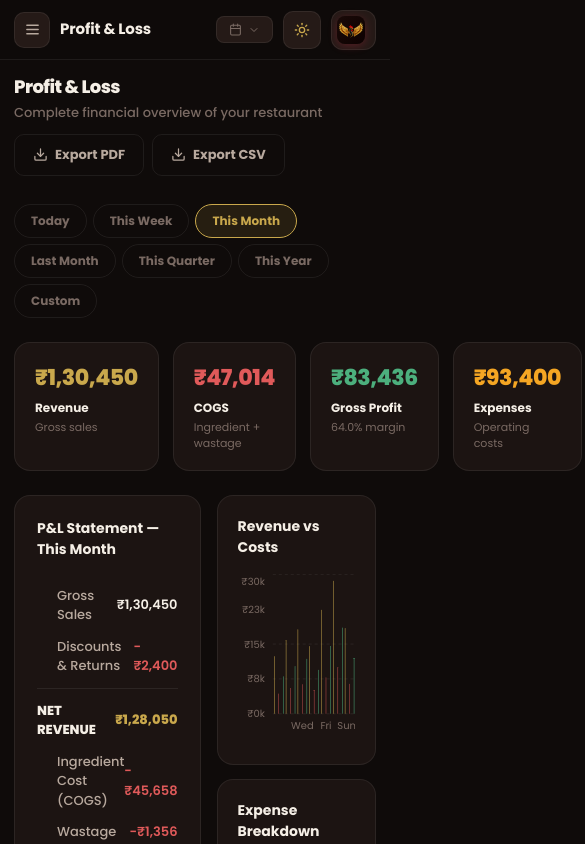
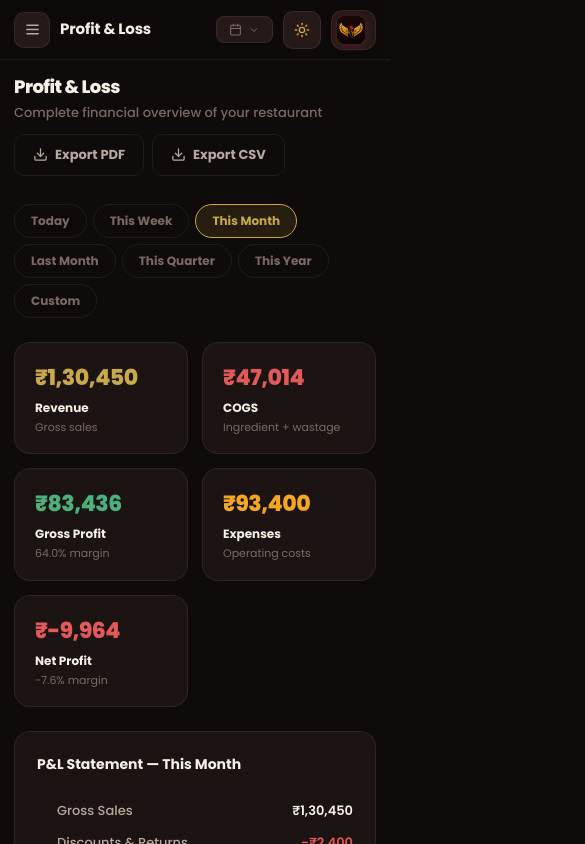
Before and after one commit to chakrireddyhps/nikhils-feast-portal, a Next.js app: page /pnl in a window 390 px wide. Shown: the top 844 px of the page, 585 px wide, since content can reach past the window. Built offline with nearby package versions, Linux system fonts and the light colour scheme.

Commit message:
feat: full responsive audit — all pages mobile/tablet/desktop breakpoints

```diff
--- a/src/app/(admin)/dashboard/page.tsx
+++ b/src/app/(admin)/dashboard/page.tsx
@@ -24,7 +24,7 @@ export default function DashboardPage() {
       </div>
 
       {/* KPI Cards */}
-      <div style={{ display: 'grid', gridTemplateColumns: 'repeat(auto-fill, minmax(185px, 1fr))', gap: 14, marginBottom: 24 }}>
+      <div className="grid-4-kpi" style={{ display: 'grid', gridTemplateColumns: 'repeat(auto-fill, minmax(185px, 1fr))', gap: 14, marginBottom: 24 }}>
         <MetricCard label="Today's Revenue" value={fmtINR(today.revenue)} icon={DollarSign} color={T.gold} trend={((today.revenue-prev.revenue)/prev.revenue)*100}/>
         <MetricCard label="Orders Today" value={today.orders} icon={ShoppingBag} color={T.blue} trend={((today.orders-prev.orders)/prev.orders)*100}/>
         <MetricCard label="Avg Order Value" value={fmtINR(today.revenue/today.orders)} icon={TrendingUp} color="#A855F7" trend={3.5}/>
@@ -36,7 +36,7 @@ export default function DashboardPage() {
       </div>
 
       {/* Charts Row */}
-      <div style={{ display: 'grid', gridTemplateColumns: '2fr 1fr', gap: 16, marginBottom: 16 }}>
+      <div className="grid-chart-row" style={{ display: 'grid', gridTemplateColumns: '2fr 1fr', gap: 16, marginBottom: 16 }}>
         <Card style={{ padding: 22 }}>
           <div style={{ display: 'flex', justifyContent: 'space-between', alignItems: 'flex-start', marginBottom: 20 }}>
             <div>
@@ -96,7 +96,7 @@ export default function DashboardPage() {
       </div>
 
       {/* Row 2 */}
-      <div style={{ display: 'grid', gridTemplateColumns: '2fr 1fr', gap: 16, marginBottom: 16 }}>
+      <div className="grid-chart-row" style={{ display: 'grid', gridTemplateColumns: '2fr 1fr', gap: 16, marginBottom: 16 }}>
         {/* Top Items */}
         <Card style={{ padding: 20 }}>
           <div style={{ display: 'flex', justifyContent: 'space-between', alignItems: 'center', marginBottom: 16 }}>
--- a/src/app/(admin)/expenses/page.tsx
+++ b/src/app/(admin)/expenses/page.tsx
@@ -147,13 +147,13 @@ export default function ExpensesPage() {
     <div>
       {(showModal||editExpense)&&<ExpenseModal initial={editExpense} onClose={()=>{ setShowModal(false); setEditExpense(null) }}/>}
       <PageHeader title="Expenses" subtitle="Track your operating expenses" action={<Btn icon={Plus} onClick={()=>setShowModal(true)}>Add Expense</Btn>}/>
-      <div style={{ display:'grid', gridTemplateColumns:'repeat(4,1fr)', gap:12, marginBottom:20 }}>
+      <div className='grid-4-kpi' style={{ display:'grid', gridTemplateColumns:'repeat(4,1fr)', gap:12, marginBottom:20 }}>
         <MetricCard label="This Month" value={fmtINRFull(totalExp)} icon={Wallet} color={T.gold}/>
         <MetricCard label="Recurring" value={fmtINRFull(recurExp)} icon={RefreshCw} color={T.blue}/>
         <MetricCard label="One-Time" value={fmtINRFull(oneTime)} icon={Zap} color={T.amber}/>
         <MetricCard label="Categories" value={Object.keys(byCategory).length} icon={Layers} color={T.textPrimary}/>
       </div>
-      <div style={{ display:'grid', gridTemplateColumns:'2fr 1fr', gap:16 }}>
+      <div className='grid-chart-row' style={{ display:'grid', gridTemplateColumns:'2fr 1fr', gap:16 }}>
         <Card>
           <div style={{ padding:'18px 22px', borderBottom:`1px solid ${T.border}`, display:'flex', justifyContent:'space-between', alignItems:'center', gap:10 }}>
             <h3 style={{ color:T.textPrimary, fontWeight:700, margin:0, fontSize:15 }}>Expense Records</h3>
--- a/src/app/(admin)/ingredients/page.tsx
+++ b/src/app/(admin)/ingredients/page.tsx
@@ -82,7 +82,7 @@ export default function IngredientsPage() {
     <div>
       {showAddIngredient&&<AddIngredientModal onClose={()=>setShowAddIngredient(false)}/>}
       <PageHeader title="Ingredients & Stock" subtitle="Manage your inventory and ingredient costs" action={<Btn icon={Plus} onClick={()=>setShowAddIngredient(true)}>Add Ingredient</Btn>}/>
-      <div style={{ display:'grid', gridTemplateColumns:'repeat(4,1fr)', gap:12, marginBottom:20 }}>
+      <div className='grid-4-kpi' style={{ display:'grid', gridTemplateColumns:'repeat(4,1fr)', gap:12, marginBottom:20 }}>
         <MetricCard label="Total Inventory Value" value={fmtINRFull(totalValue)} icon={Warehouse} color={T.gold}/>
         <MetricCard label="Total Ingredients" value={INGREDIENTS.length} icon={Package} color={T.blue}/>
         <MetricCard label="Low / Critical Stock" value={lowCount} icon={AlertTriangle} color={T.amber}/>
--- a/src/app/(admin)/orders/page.tsx
+++ b/src/app/(admin)/orders/page.tsx
@@ -75,7 +75,7 @@ function NewOrderModal({ onClose }: { onClose: () => void }) {
     // Full screen overlay
     <div style={{ position: 'fixed', inset: 0, zIndex: 999, background: 'rgba(0,0,0,0.8)', display: 'flex', alignItems: 'flex-start', justifyContent: 'center', paddingTop: 8, paddingLeft: 16, paddingRight: 16, paddingBottom: 16 }}>
       {/* Modal box — fixed height, two-column layout */}
-      <div style={{
+      <div className="new-order-modal" style={{
         display: 'flex', width: '100%', maxWidth: 1160,
         height: 'calc(100vh - 68px)', maxHeight: 'none',
         background: T.bg, borderRadius: 20, overflow: 'hidden',
@@ -148,7 +148,7 @@ function NewOrderModal({ onClose }: { onClose: () => void }) {
         </div>
 
         {/* ── RIGHT: Cart ── */}
-        <div style={{ width: 300, flexShrink: 0, display: 'flex', flexDirection: 'column', background: T.surface }}>
+        <div className="new-order-cart" style={{ width: 300, flexShrink: 0, display: 'flex', flexDirection: 'column', background: T.surface }}>
 
           {/* Cart header */}
           <div style={{ padding: '16px 20px', borderBottom: `1px solid ${T.border}`, flexShrink: 0 }}>
@@ -261,7 +261,7 @@ export default function OrdersPage() {
       <PageHeader title="Orders" subtitle={`${ORDERS.length} orders today`}
         action={<Btn icon={Plus} onClick={() => setShowNewOrder(true)}>New Order</Btn>}/>
 
-      <div style={{ display: 'grid', gridTemplateColumns: 'repeat(4,1fr)', gap: 12, marginBottom: 20 }}>
+      <div className="grid-4-kpi" style={{ display: 'grid', gridTemplateColumns: 'repeat(4,1fr)', gap: 12, marginBottom: 20 }}>
         <MetricCard label="Total Revenue"    value={fmtINRFull(revenue)} icon={DollarSign}  color={T.gold}/>
         <MetricCard label="Gross Profit"     value={fmtINRFull(profit)}  icon={TrendingUp}  color={T.green}/>
         <MetricCard label="Completed Orders" value={ORDERS.filter(o => o.status === 'COMPLETED').length} icon={ShoppingBag} color={T.blue}/>
--- a/src/app/(admin)/pnl/page.tsx
+++ b/src/app/(admin)/pnl/page.tsx
@@ -63,7 +63,7 @@ export default function PnLPage() {
       </div>
 
       {/* Hero KPIs */}
-      <div style={{ display: 'grid', gridTemplateColumns: 'repeat(5,1fr)', gap: 14, marginBottom: 24 }}>
+      <div className="grid-pnl-hero" style={{ display: 'grid', gridTemplateColumns: 'repeat(5,1fr)', gap: 14, marginBottom: 24 }}>
         {[
           { label: 'Revenue',      value: fmtINRFull(revenue),     color: T.gold,  sub: 'Gross sales' },
           { label: 'COGS',         value: fmtINRFull(cogs+wastage), color: T.red,  sub: 'Ingredient + wastage' },
@@ -79,7 +79,7 @@ export default function PnLPage() {
         ))}
       </div>
 
-      <div style={{ display: 'grid', gridTemplateColumns: '1fr 1fr', gap: 16 }}>
+      <div className="pnl-2col" style={{ display: 'grid', gridTemplateColumns: '1fr 1fr', gap: 16 }}>
         {/* P&L Statement */}
         <Card style={{ padding: 22 }}>
           <h3 style={{ color: T.textPrimary, fontWeight: 700, margin: '0 0 20px', fontSize: 14 }}>P&L Statement — {period}</h3>
--- a/src/app/(admin)/purchases/page.tsx
+++ b/src/app/(admin)/purchases/page.tsx
@@ -159,7 +159,7 @@ export default function PurchasesPage() {
       {showNew&&<NewPurchaseModal onClose={()=>setShowNew(false)}/>}
       {viewPurchase&&<ViewPurchaseModal purchase={viewPurchase} onClose={()=>setViewPurchase(null)}/>}
       <PageHeader title="Stock Purchases" subtitle="Record and track your ingredient purchases" action={<Btn icon={Plus} onClick={()=>setShowNew(true)}>New Purchase</Btn>}/>
-      <div style={{ display:'grid', gridTemplateColumns:'repeat(4,1fr)', gap:12, marginBottom:20 }}>
+      <div className='grid-4-kpi' style={{ display:'grid', gridTemplateColumns:'repeat(4,1fr)', gap:12, marginBottom:20 }}>
         <MetricCard label="This Month Purchases" value="₹23,240" icon={ShoppingCart} color={T.gold}/>
         <MetricCard label="Purchase Orders" value={5} icon={ReceiptText} color={T.blue}/>
         <MetricCard label="Suppliers" value={4} icon={Users} color="#A855F7"/>
--- a/src/app/(admin)/recipes/page.tsx
+++ b/src/app/(admin)/recipes/page.tsx
@@ -131,7 +131,7 @@ export default function RecipesPage() {
     <div>
       {(showModal||editMode)&&<RecipeModal initial={editMode?selected:null} onClose={()=>{ setShowModal(false); setEditMode(false) }}/>}
       <PageHeader title="Recipes / Bill of Materials" subtitle="Define ingredient costs for every menu item" action={<Btn icon={Plus} onClick={()=>setShowModal(true)}>Add Recipe</Btn>}/>
-      <div style={{ display:'grid', gridTemplateColumns:'280px 1fr', gap:16 }}>
+      <div className="grid-recipes" style={{ display:'grid', gridTemplateColumns:'280px 1fr', gap:16 }}>
         <div style={{ display:'flex', flexDirection:'column', gap:12 }}>
           <div style={{ background:T.surface, border:`1px solid ${T.border}`, borderRadius:16, overflow:'hidden' }}>
             <div style={{ padding:'12px 14px', borderBottom:`1px solid ${T.border}` }}><SearchBar placeholder="Search recipes…"/></div>
--- a/src/app/(admin)/wastage/page.tsx
+++ b/src/app/(admin)/wastage/page.tsx
@@ -108,7 +108,7 @@ export default function WastagePage() {
     <div>
       {showRecord&&<RecordWastageModal onClose={()=>setShowRecord(false)}/>}
       <PageHeader title="Wastage Management" subtitle="Track and reduce food wastage" action={<Btn icon={Plus} onClick={()=>setShowRecord(true)}>Record Wastage</Btn>}/>
-      <div style={{ display:'grid', gridTemplateColumns:'repeat(4,1fr)', gap:12, marginBottom:20 }}>
+      <div className='grid-4-kpi' style={{ display:'grid', gridTemplateColumns:'repeat(4,1fr)', gap:12, marginBottom:20 }}>
         <MetricCard label="Today's Wastage" value={fmtINRFull(408)} icon={Trash2} color={T.red} trend={6.3}/>
         <MetricCard label="This Week" value={fmtINRFull(totalWastage)} icon={BarChart3} color={T.amber}/>
         <MetricCard label="Wastage %" value="4.4%" icon={TrendingDown} color={T.textPrimary}/>
@@ -118,7 +118,7 @@ export default function WastagePage() {
         <AlertTriangle size={16} color="#E05A5A"/>
         <span style={{ color:T.textSecondary, fontSize:13, fontWeight:600 }}>Highest wastage this week: <strong style={{ color:T.textPrimary }}>Chicken (Whole)</strong> — ₹360 lost due to overproduction</span>
       </div>
-      <div style={{ display:'grid', gridTemplateColumns:'2fr 1fr', gap:16 }}>
+      <div className='grid-chart-row' style={{ display:'grid', gridTemplateColumns:'2fr 1fr', gap:16 }}>
         <Card>
           <div style={{ padding:'18px 22px', borderBottom:bdr, display:'flex', justifyContent:'space-between', alignItems:'center' }}>
             <h3 style={{ color:T.textPrimary, fontWeight:700, margin:0, fontSize:15 }}>Wastage Records</h3>
--- a/src/app/globals.css
+++ b/src/app/globals.css
@@ -192,3 +192,68 @@
 @media (max-width: 400px) {
   .topbar-avatar-chevron { display: none !important; }
 }
+
+/* ─── Page-level responsive grid overrides ──────────────────────────────────── */
+
+/* 4-col KPI grids → 2-col on mobile */
+@media (max-width: 767px) {
+  .grid-4-kpi  { grid-template-columns: repeat(2, 1fr) !important; }
+  .grid-5-kpi  { grid-template-columns: repeat(2, 1fr) !important; }
+  .grid-2-col  { grid-template-columns: 1fr !important; }
+  .grid-3-col  { grid-template-columns: 1fr !important; }
+  .grid-settings { grid-template-columns: 1fr !important; }
+}
+@media (min-width: 768px) and (max-width: 1023px) {
+  .grid-5-kpi  { grid-template-columns: repeat(3, 1fr) !important; }
+  .grid-4-kpi  { grid-template-columns: repeat(2, 1fr) !important; }
+}
+
+/* Two-col chart rows (2fr 1fr) stack on tablet/mobile */
+@media (max-width: 900px) {
+  .grid-chart-row { grid-template-columns: 1fr !important; }
+}
+
+/* Recipes sidebar + detail stack */
+@media (max-width: 900px) {
+  .grid-recipes { grid-template-columns: 1fr !important; }
+  .grid-recipes > div:first-child { max-height: 260px; overflow-y: auto; }
+}
+
+/* PnL hero cards → 2-col then 1-col */
+@media (max-width: 900px) {
+  .grid-pnl-hero { grid-template-columns: repeat(3, 1fr) !important; }
+}
+@media (max-width: 600px) {
+  .grid-pnl-hero { grid-template-columns: repeat(2, 1fr) !important; }
+}
+
+/* Settings 1fr 1fr → 1 col */
+@media (max-width: 600px) {
+  .settings-2col { grid-template-columns: 1fr !important; }
+  .settings-3col { grid-template-columns: 1fr !important; }
+  .settings-span3 { grid-column: span 1 !important; }
+  .pnl-2col      { grid-template-columns: 1fr !important; }
+}
+
+/* Order/filter toolbar: wrap + shrink buttons on mobile */
+@media (max-width: 600px) {
+  .filter-toolbar { flex-wrap: wrap !important; }
+  .filter-toolbar .ml-auto { margin-left: 0 !important; width: 100%; }
+}
+
+/* New Order modal: single column on mobile */
+@media (max-width: 767px) {
+  .new-order-modal {
+    flex-direction: column !important;
+    height: auto !important;
+    max-height: calc(100vh - 24px) !important;
+    overflow-y: auto !important;
+  }
+  .new-order-cart {
+    width: 100% !important;
+    border-top: 1px solid rgba(255,255,255,0.07) !important;
+    border-right: none !important;
+    max-height: 320px;
+  }
+  .new-order-menu { border-right: none !important; min-height: 300px; }
+}
```
Also changed, not shown: src/app/(admin)/settings/page.tsx (+6 -6 lines).
